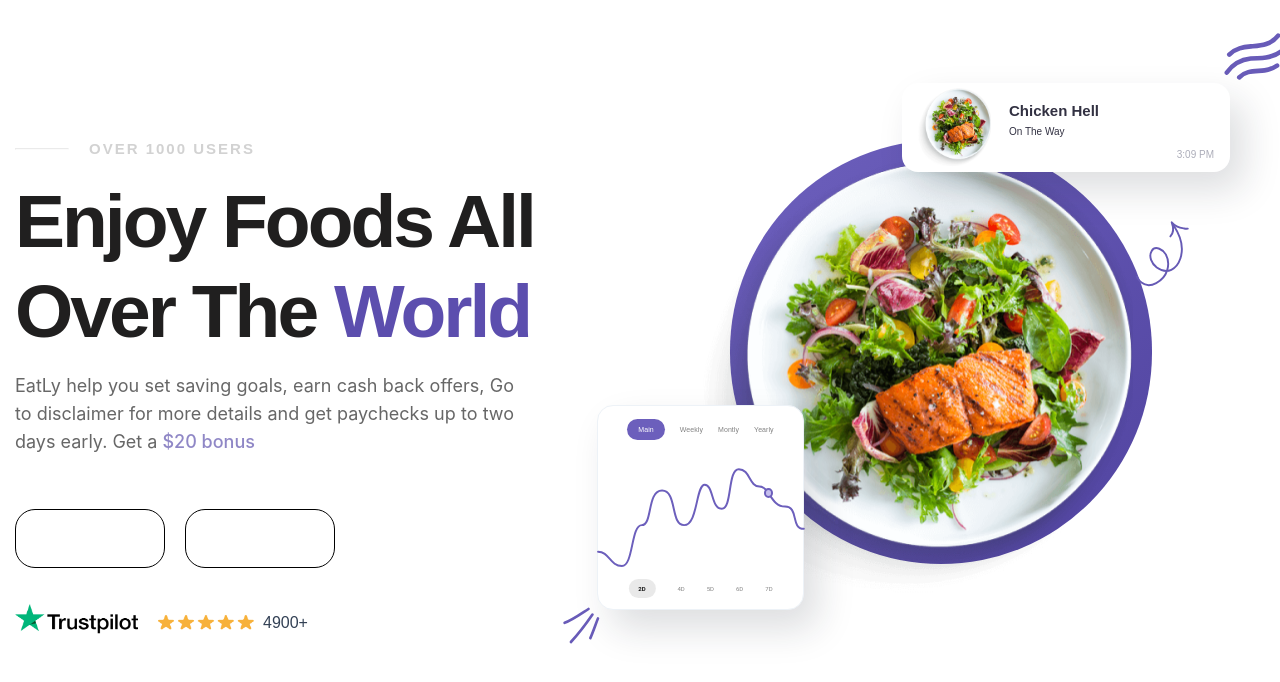
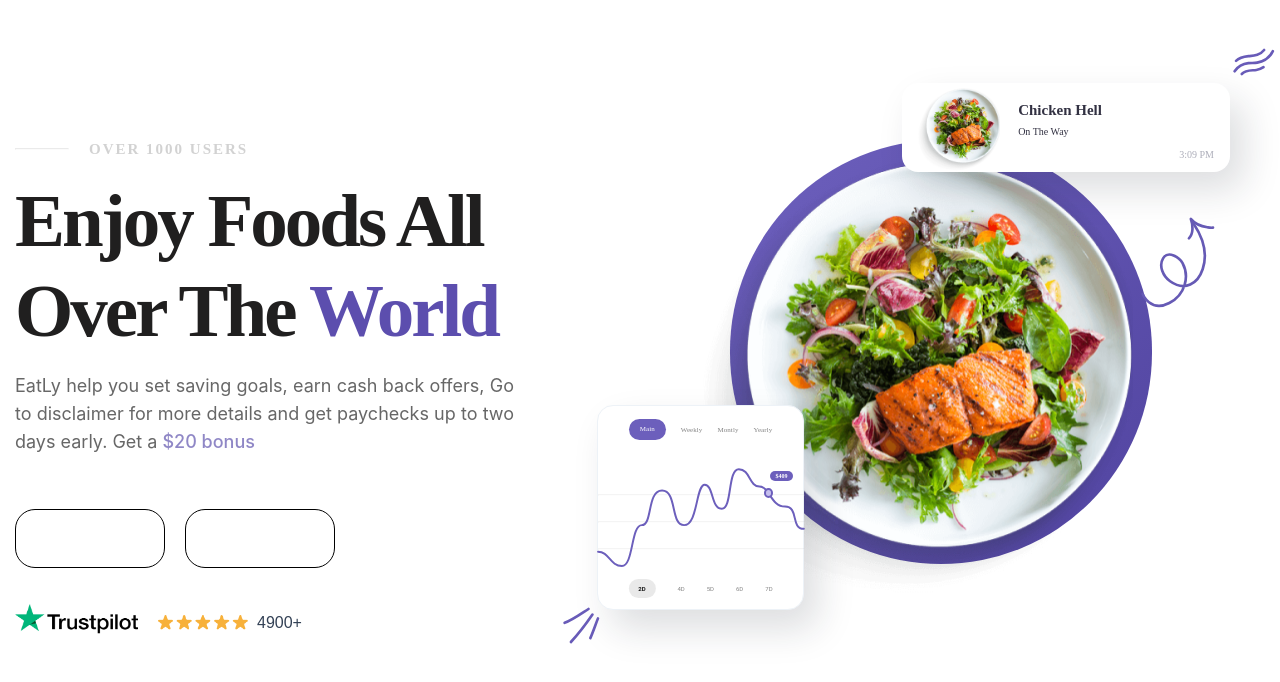
Before and after one commit to 50chin/eatly-food, a React (Vite) app: page / in a window 1280 px wide. Shown: the top 682 px of the page. Built offline with nearby package versions, Linux system fonts and the light colour scheme.

Commit message:
hero - process

```diff
--- a/src/components/Hero/Hero.jsx
+++ b/src/components/Hero/Hero.jsx
@@ -62,6 +62,12 @@ export const Hero = () => {
               </div>
               <img className={s.hero__vector} src={vector} alt="vector" />
               <div className={s.hero__ellips}></div>
+              <p className={s.hero__graph__money}>$409</p>
+              <div className={s.hero__graph__hr}>
+                <hr />
+                <hr />
+                <hr />
+              </div>
               <div className={s.hero__dimensional}>
                 <span className={s.hero__dimensionalSpan}>
                   <p>2D</p>
--- a/src/components/Hero/Hero.module.scss
+++ b/src/components/Hero/Hero.module.scss
@@ -6,12 +6,11 @@
   &__title {
     margin-top: 18px;
     color: #201f1f;
-    font-family: "Poppins", sans-serif;
     font-size: 75px;
     font-weight: 600;
     line-height: 120%;
     letter-spacing: -3px;
-    max-width: 567px;
+    width: 567px;
   }
   &__span {
     color: #5c4eae;
@@ -45,7 +44,6 @@
     gap: 20px;
     &Title {
       color: rgba(32, 31, 31, 0.2);
-      font-family: "Poppins", sans-serif;
       font-size: 15px;
       font-style: normal;
       font-weight: 600;
@@ -65,8 +63,8 @@
   }
   &__stars {
     margin-top: 11px;
-    width: 96px;
-    height: 15px;
+    max-width: 96px;
+    max-height: 15px;
   }
   &__downloads {
     margin-top: 7px;
@@ -102,16 +100,12 @@
       }
       &__title {
         color: #323142;
-        // font-feature-settings: "clig" off, "liga" off;
-        font-family: "Poppins", sans-serif;
         font-size: 15px;
         font-weight: 600;
         line-height: 140%;
       }
       &__descr {
         color: #323142;
-        // font-feature-settings: 'clig' off, 'liga' off;
-        font-family: "Poppins", sans-serif;
         font-size: 10px;
         font-weight: 500;
         line-height: 140%;
@@ -124,16 +118,9 @@
         right: 16px;
         bottom: 10px;
         color: #acadb9;
-        // font-feature-settings: "clig" off, "liga" off;
-        font-family: "Poppins", sans-serif;
         font-size: 10px;
         font-weight: 500;
         line-height: 140%;
-      }
-
-      img {
-        width: 73px;
-        height: 81px;
       }
     }
   }
@@ -163,6 +150,32 @@
     border: 0.3px solid #edf2f7;
     background: #fff;
     box-shadow: 14px 19px 37px 0px rgba(26, 32, 44, 0.15);
+    &__money {
+      top: 65px;
+      right: 10px;
+      position: absolute;
+      text-align: center;
+      padding: 2px 5.5px;
+      border-radius: 16px;
+      background: #6c5fbc;
+      flex-shrink: 0;
+      color: #fff;
+      font-size: 6px;
+      font-weight: 600;
+    }
+    &__hr {
+      z-index: 0;
+      position: absolute;
+      top: 88px;
+      display: flex;
+      flex-direction: column;
+      gap: 25px;
+      hr {
+        opacity: 0.1;
+        width: 207px;
+        background: #6c5fbc;
+      }
+    }
   }
   &__times {
     justify-content: center;
@@ -172,7 +185,6 @@
     font-size: 7px;
     color: #828282;
     text-align: center;
-    font-family: "Poppins", sans-serif;
     font-weight: 400;
     letter-spacing: 0.07px;
     &Span {
@@ -215,8 +227,10 @@
     position: absolute;
     left: -1px;
     top: 62px;
+    z-index: 1;
   }
   &__ellips {
+    z-index: 2;
     width: 9px;
     height: 9.5px;
     background: #c5bfed;
@@ -242,8 +256,8 @@
   }
   &__lines2 {
     position: absolute;
-    top: -67px;
-    right: -67px;
+    top: -35px;
+    right: -45px;
     img {
       width: 41px;
       height: 24px;
```
